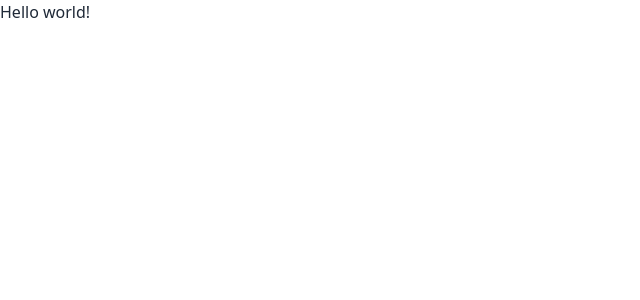
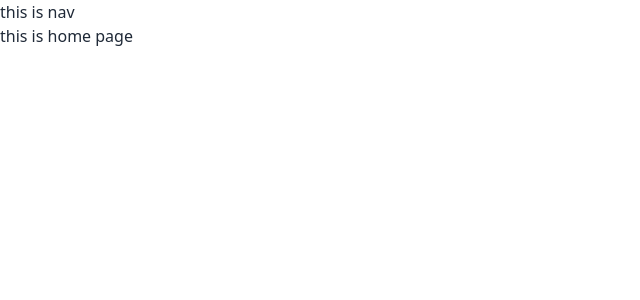
Before and after one commit to Meehnaaz-Basit/WoodWoven_Client, a React (Vite) app: page / in a window 1280 px wide. Shown: the top 300 px of the page, without its empty margins (0-640 px from the left). Built offline with nearby package versions, Linux system fonts and the light colour scheme.

Commit message:
made some blank pages

```diff
--- a/index.html
+++ b/index.html
@@ -4,7 +4,7 @@
     <meta charset="UTF-8" />
     <link rel="icon" type="image/svg+xml" href="/vite.svg" />
     <meta name="viewport" content="width=device-width, initial-scale=1.0" />
-    <title>Vite + React</title>
+    <title>WoodWoven</title>
   </head>
   <body>
     <div id="root"></div>
--- /dev/null
+++ b/src/Root.jsx
@@ -0,0 +1,13 @@
+import { Outlet } from "react-router-dom";
+import Nav from "./components/Nav";
+
+const Root = () => {
+  return (
+    <div>
+      <Nav></Nav>
+      <Outlet></Outlet>
+    </div>
+  );
+};
+
+export default Root;
--- /dev/null
+++ b/src/components/Footer.jsx
@@ -0,0 +1,9 @@
+const Footer = () => {
+  return (
+    <div>
+      <h2>this is the footer</h2>
+    </div>
+  );
+};
+
+export default Footer;
--- /dev/null
+++ b/src/components/Nav.jsx
@@ -0,0 +1,9 @@
+const Nav = () => {
+  return (
+    <div>
+      <h2>this is nav</h2>
+    </div>
+  );
+};
+
+export default Nav;
--- /dev/null
+++ b/src/pages/AddCraft.jsx
@@ -0,0 +1,9 @@
+const AddCraft = () => {
+  return (
+    <div>
+      <h2>add craft in form</h2>
+    </div>
+  );
+};
+
+export default AddCraft;
--- /dev/null
+++ b/src/pages/AllItems.jsx
@@ -0,0 +1,9 @@
+const AllItems = () => {
+  return (
+    <div>
+      <h2>all crafts all</h2>
+    </div>
+  );
+};
+
+export default AllItems;
--- /dev/null
+++ b/src/pages/Home.jsx
@@ -0,0 +1,9 @@
+const Home = () => {
+  return (
+    <div>
+      <h2>this is home page</h2>
+    </div>
+  );
+};
+
+export default Home;
--- /dev/null
+++ b/src/pages/Login.jsx
@@ -0,0 +1,9 @@
+const Login = () => {
+  return (
+    <div>
+      <h2>login page</h2>
+    </div>
+  );
+};
+
+export default Login;
--- /dev/null
+++ b/src/pages/MyCraft.jsx
@@ -0,0 +1,9 @@
+const MyCraft = () => {
+  return (
+    <div>
+      <h2>my craft only</h2>
+    </div>
+  );
+};
+
+export default MyCraft;
--- /dev/null
+++ b/src/pages/Register.jsx
@@ -0,0 +1,9 @@
+const Register = () => {
+  return (
+    <div>
+      <h2>thsi is register page</h2>
+    </div>
+  );
+};
+
+export default Register;
```
Also changed, not shown: src/main.jsx (+35 -1 lines).
